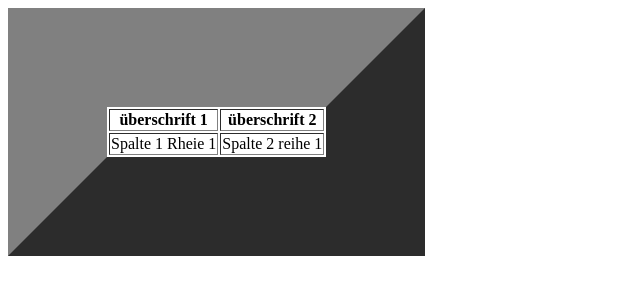
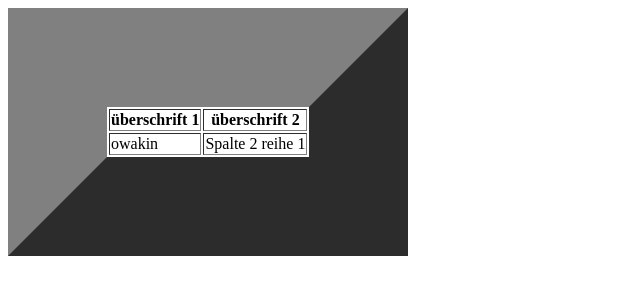
Before and after one commit to owakin/owakin.github.io, a plain HTML site: page index.html in a window 1280 px wide. Shown: the whole page, without its empty margins (0-640 px from the left). Drawn offline with Linux system fonts and the light colour scheme.

Commit message:
Update index.html

```diff
--- a/index.html
+++ b/index.html
@@ -18,7 +18,7 @@
 		<th> überschrift 2 </th>
 	</tr>
 	<tr>
-		<td> Spalte 1 Rheie 1 </td>
+		<td> owakin </td>
 		<td> Spalte 2 reihe 1 </td>
 	</tr>
   </body>
```
